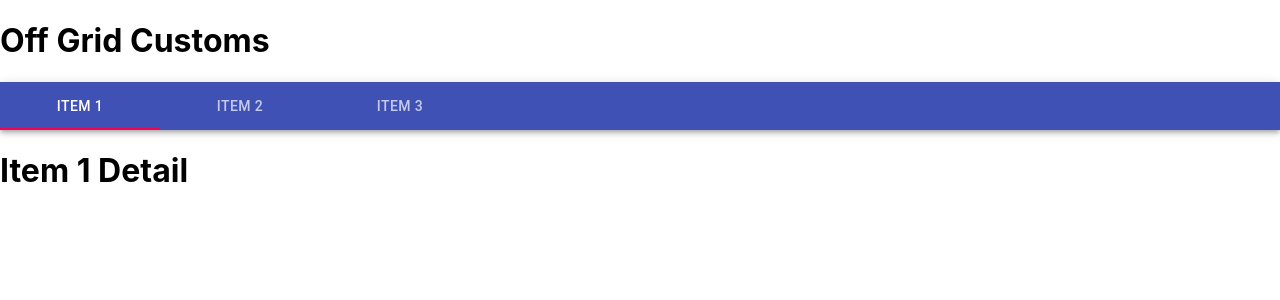
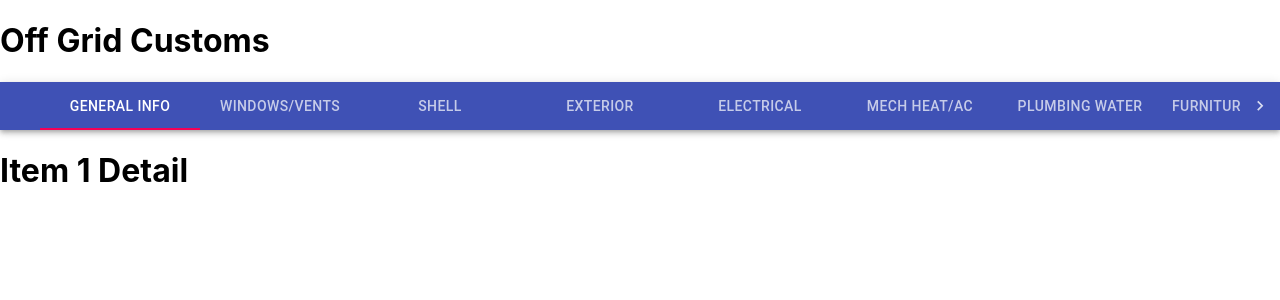
Before and after one commit to Wisara8/vapp-2, a React (Create React App) app in the folder vapp/: page / in a window 1280 px wide. Shown: the top 300 px of the page. Built offline with nearby package versions, Linux system fonts and the light colour scheme.

Commit message:
scrollable

```diff
--- a/vapp/src/App.js
+++ b/vapp/src/App.js
@@ -14,10 +14,22 @@ function App() {
         Off Grid Customs
       </h1>
       <AppBar position="static">
-        <Tabs value={value} onChange={handleTabs}>
-          <Tab label="Item 1" />
-          <Tab label="Item 2" />
-          <Tab label="Item 3" />
+        <Tabs
+          value={value}
+          onChange={handleTabs}
+          variant="scrollable"
+        // orientation="vertical"
+        >
+          <Tab label="General Info" />
+          <Tab label="Windows/Vents" />
+          <Tab label="Shell" />
+          <Tab label="Exterior" />
+          <Tab label="Electrical" />
+          <Tab label="Mech Heat/AC" />
+          <Tab label="Plumbing Water" />
+          <Tab label="Furniture/Appliances" />
+          <Tab label="Cabinets + Trim" />
+          <Tab label="Extras" />
         </Tabs>
       </AppBar>
       <TabPanel value={value} index={0}>Item 1 Detail</TabPanel>
```
